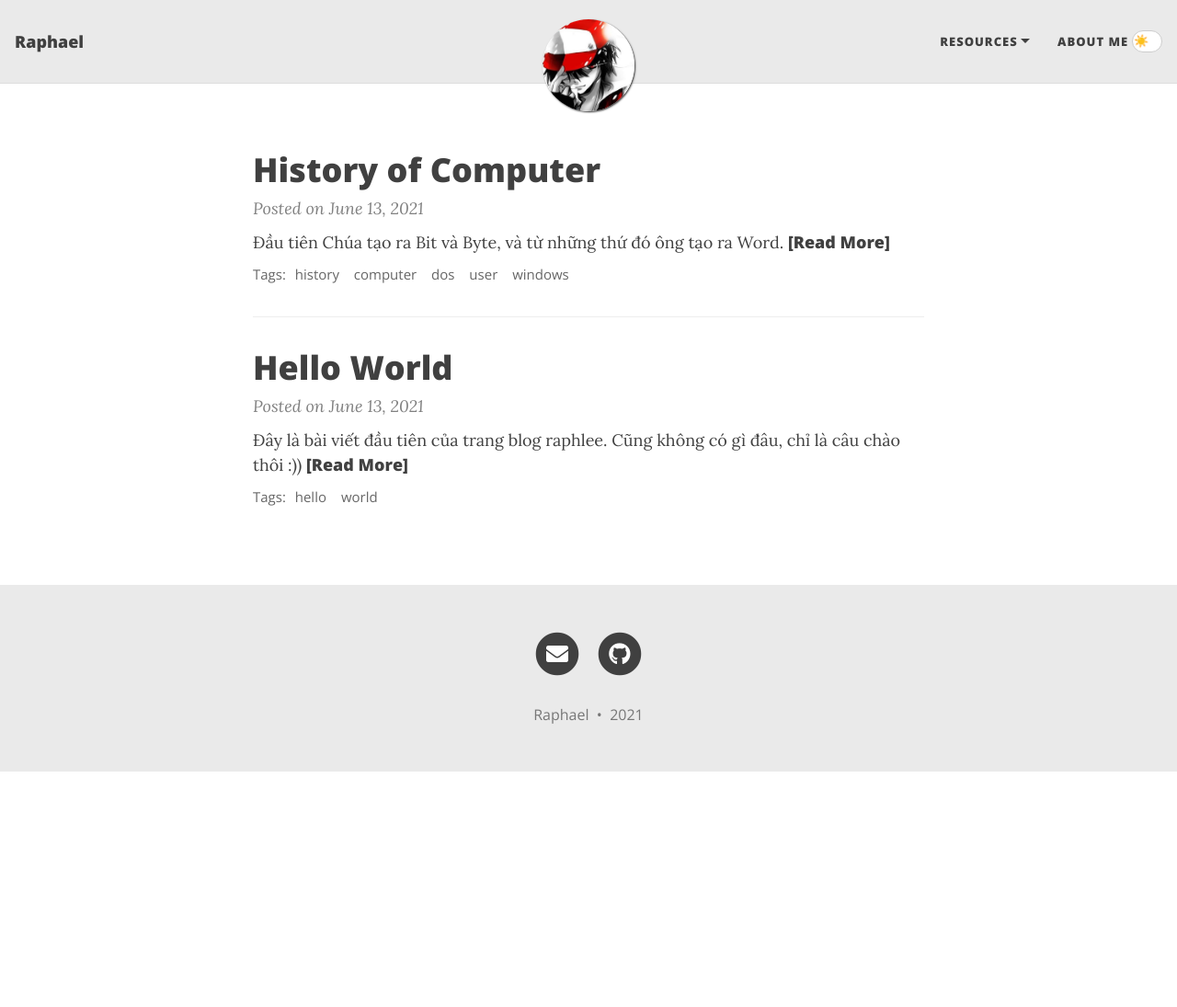
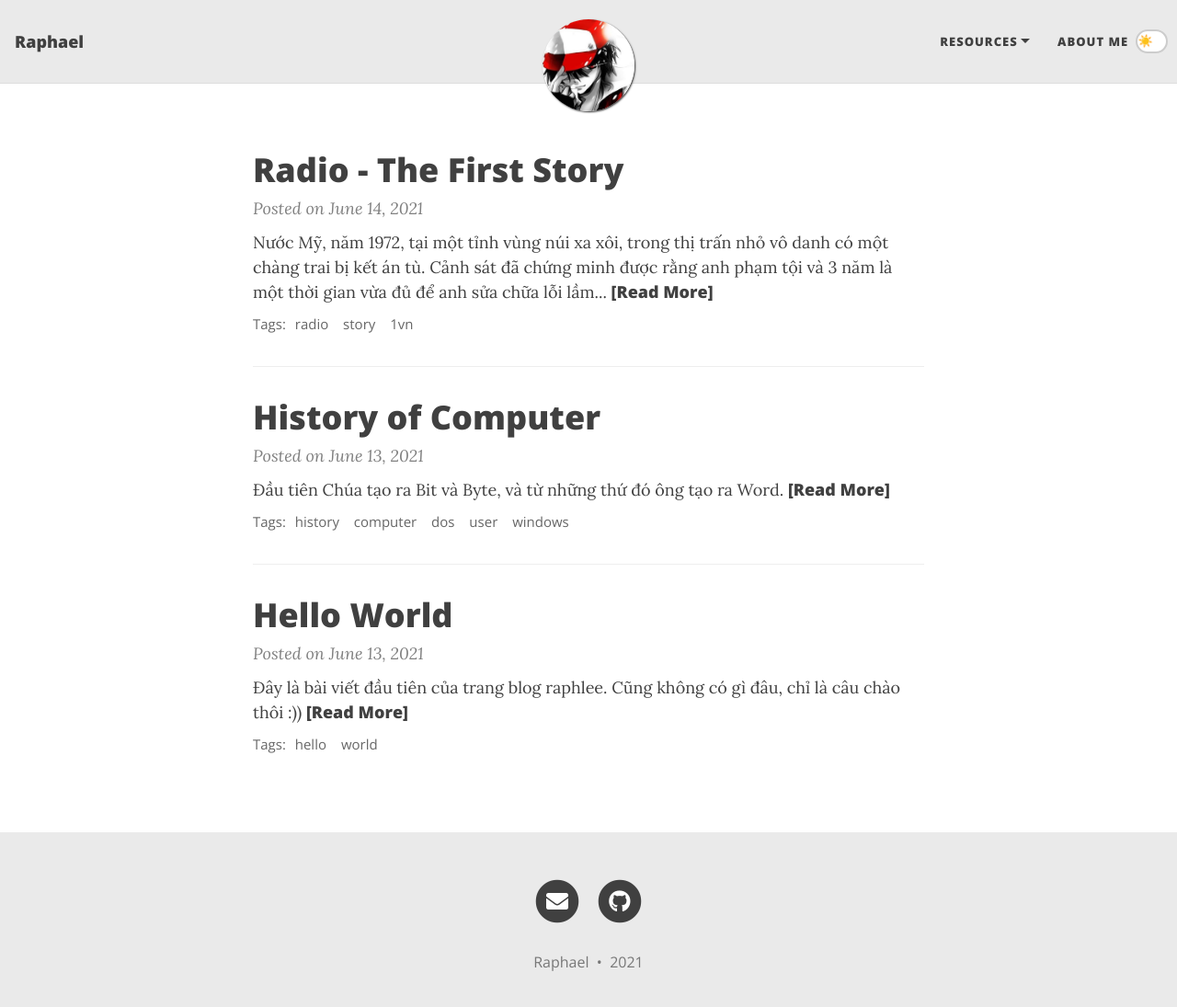
Before and after one commit to raphlee/raphlee.github.io, a Jekyll site: the page built from index.html, in a window 1280 px wide and 1108 px high. Shown: the top 1095 px of the window at 92% size. Built offline with Jekyll 4.4.1, drawn with Linux system fonts in a browser that asks for light colours; nearby versions of some CDN libraries; the list of posts is cut into pages by our own code.

Commit message:
The Radio

```diff
--- a/_layouts/post.html
+++ b/_layouts/post.html
@@ -32,7 +32,7 @@ layout: base
       {% endif %}
 
       {% if page.before-content %}
-        <div class="before-content">
+        <div class="before-content" style="text-align:justify">
           {% for file in page.before-content %}
             {% include {{ file }} %}
           {% endfor %}
--- /dev/null
+++ b/_posts/2021-06-14-radio-the-first.md
@@ -0,0 +1,28 @@
+---
+layout: post
+title: Radio - The First Story
+readtime: true
+tags: [radio, story, 1vn]
+---
+
+Nước Mỹ, năm 1972, tại một tỉnh vùng núi xa xôi, trong thị trấn nhỏ vô danh có một chàng trai bị kết án tù. Cảnh sát đã chứng minh được rằng anh phạm tội và 3 năm là một thời gian vừa đủ để anh sửa chữa lỗi lầm nhưng Mary, người vợ sắp cưới của anh thì không thể tin điều đó.
+
+Ngày mở phiên tòa, mặc cho chàng trai không ngừng quay lại về phía sau tìm kiếm, cô vẫn vắng mặt.
+
+Trước khi lên chiếc xe dành riêng cho các tù nhân, chàng trai nhờ chuyền cho Mary một lá thư rồi bước đi ngay, anh không kịp nhìn thấy cô đang đứng phía sau vừa khóc vừa nắm chặt tờ giấy với những dòng ngắn ngủi.
+
+_"Anh biết rằng anh không còn xứng đáng với tình yêu của em. Anh cũng không dám hi vọng em sẽ yêu anh sau những chuyện này. Nhưng nếu em tha thứ cho anh, hãy buộc một dải ruy băng màu vàng lên cây sồi già duy nhất ở quảng trường của thị trấn vào ngày anh trở về. Và nếu anh không nhìn thấy dải ruy băng anh sẽ ra đi mãi mãi và không bao giờ quấy rầy em nữa"._
+
+Trong suốt 3 năm ngồi tù, dù chàng trai có mong mỏi tin tức của Mary thì cô vẫn bặt tin.
+Năm đầu tiên, anh tự nhủ rằng có lẽ cô vẫn chưa thể quen được với việc chồng sắp cưới của mình là một người phạm tội.
+
+Năm thứ 2, chàng trai nhờ người hỏi han tin tức và chỉ nghe phong phanh rằng cô ấy đã đi xa, xa lắm và chẳng biết khi nào mới quay trở về.
+
+Đến những tháng cuối cùng trong tù, anh đã không còn nghĩ gì tới những dải ruy băng màu vàng nữa, và về cô gái anh yêu lại càng không.
+
+Đến ngày ra tù, chàng trai quyết định nhảy lên chuyến xe bus đi thẳng ra thành phố chứ không đi ngang qua quảng trường như anh đã hẹn. Nhưng rồi, một chuyến, hai chuyến đã dừng lại, chạy tiếp mà chàng trai vẫn chần chừ không leo lên. Mãi đến khi chuyến cuối cùng đã chạy qua, anh mới lầm lũi đi bộ tới quảng trường, lý chí bảo anh hãy đi theo hướng ngược lại, nhưng tình yêu trong anh thì bắt anh tiến về phía trước. Rồi 30 phút sau, người trong thị trấn ngạc nhiên thấy một chàng trai khóc nức nở dưới cây sồi rực rỡ bởi hàng trăm dải ruy băng màu vàng.
+
+***
+Bạn có thể nghe [bài hát](https://mp3.zing.vn/bai-hat/Tie-A-Yellow-Ribbon-Round-The-Old-Oak-Tree-Dawn/ZW6WWU69.html) này để hiểu hơn về câu chuyện kể trên.
+
+Thx.
--- a/assets/css/skin-switch.css
+++ b/assets/css/skin-switch.css
@@ -2,7 +2,7 @@
     position: absolute;
     cursor: pointer;
     display: inline-block;
-    border: 1px solid #ccc;
+    border: 2px solid #ccc;
     background: #fff;
     border-radius: 1rem;
     font-size: 0.8125rem;
@@ -21,7 +21,7 @@
     }
     #change-skin {
       top: auto;
-      right: 1rem;
+      right: 0.65rem;
     }
   }
   @media (max-width: 1199px) {
```
